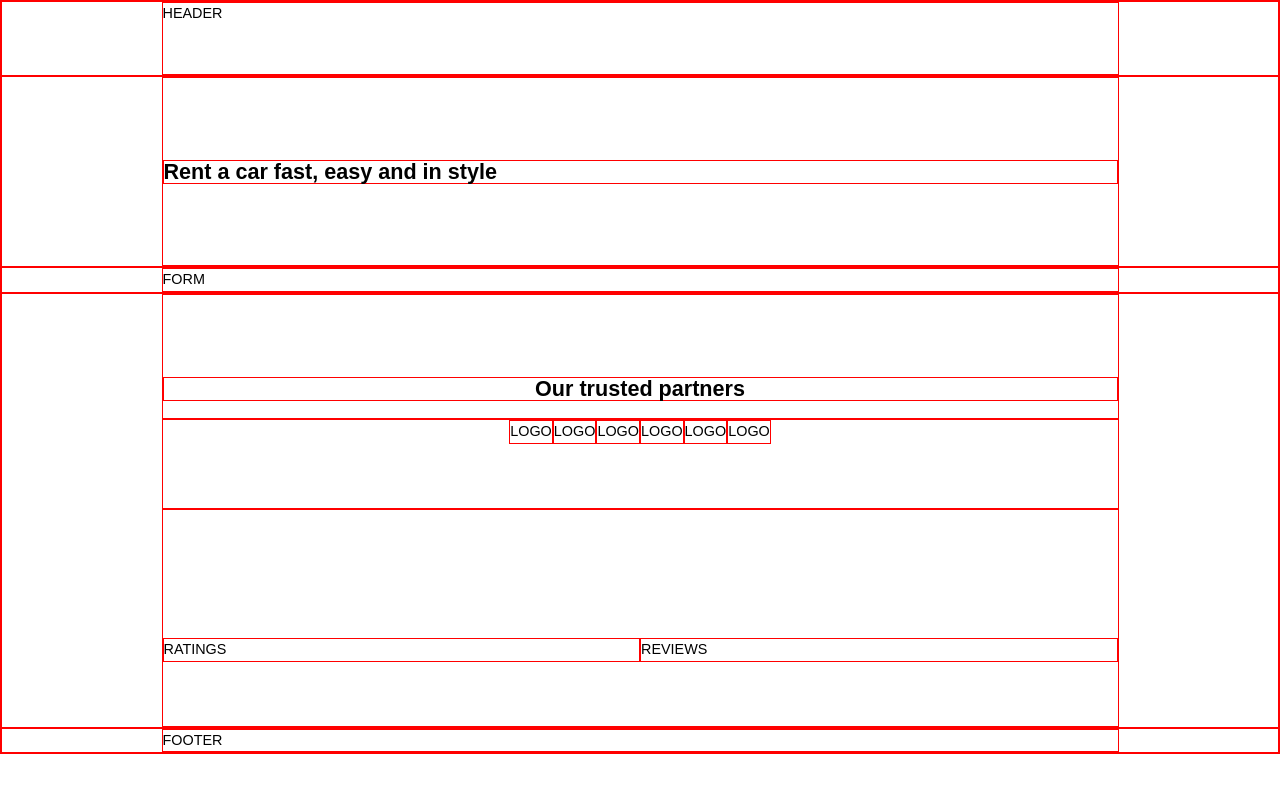
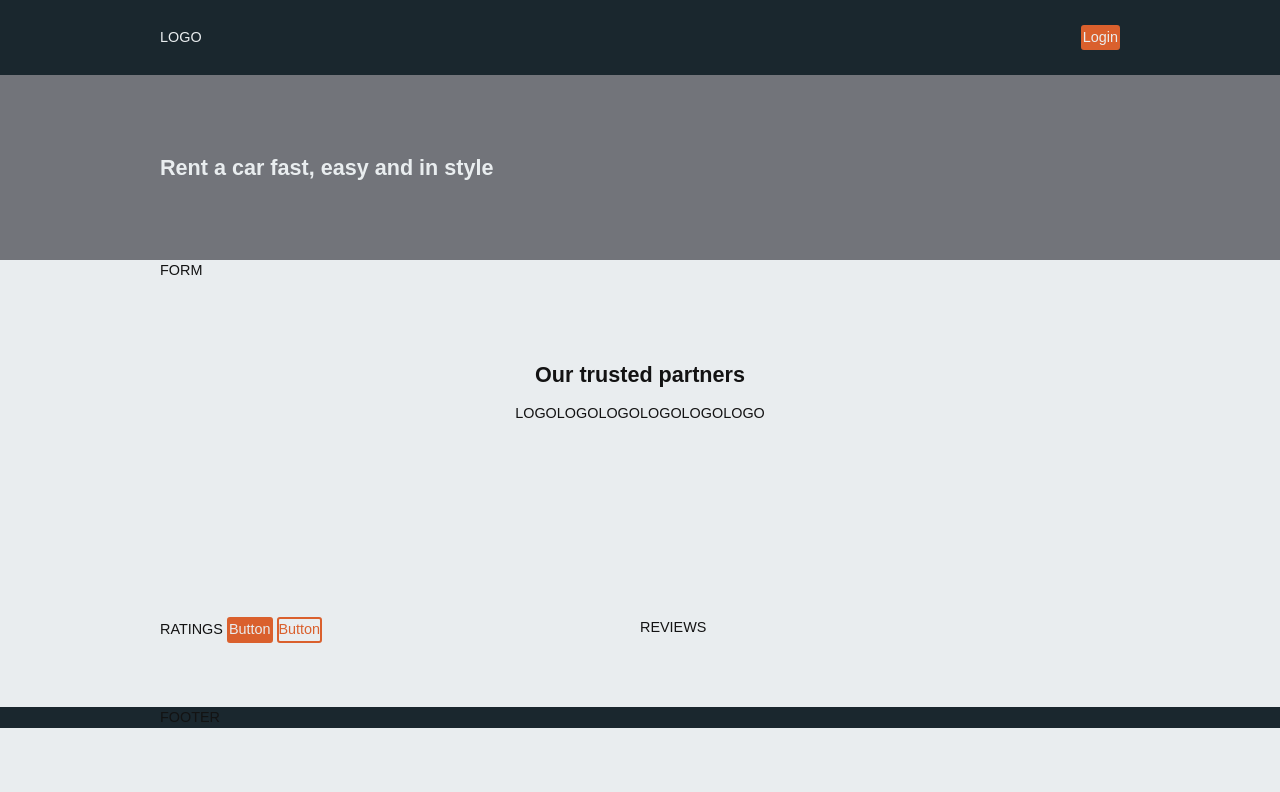
Before and after one commit to zawropati/CarRental, a website: page www/index.html in a window 1280 px wide. Drawn offline with Linux system fonts and the light colour scheme; files that its build step writes are made by us from their sources.

Commit message:
style main buttons

```diff
--- /dev/null
+++ b/app/scss/_buttons.scss
@@ -0,0 +1,29 @@
+
+
+.btn {
+    display: inline-block;
+    transition: all .25s ease;
+    cursor: pointer;
+    border-radius: 3px;
+}
+
+.btn-main {
+    background-color: $c-sec;
+    color: $c-light;
+    border: 2px solid $c-sec;
+    &:hover {
+        background-color: darken($color: $c-sec, $amount: 15);
+        border-color: darken($color: $c-sec, $amount: 15);
+    }
+}
+
+.btn-sec {
+    color: $c-sec;
+    border: 2px solid $c-sec;
+    background-color: transparent;
+    &:hover {
+        background-color: $c-sec;
+        color: darken($color: $c-sec, $amount: 30);
+        border-color: $c-sec;
+    }
+}
--- a/app/scss/_general.scss
+++ b/app/scss/_general.scss
@@ -6,10 +6,6 @@
     box-sizing: border-box;
     -webkit-box-sizing: border-box;
     -moz-box-sizing: border-box;
-}
-
-* {
-    border: 1px solid red;
 }
 
 :focus {
@@ -35,6 +31,8 @@ body {
     font-size: 0.9em;
     line-height: 1.5em;
     -webkit-font-smoothing: antialiased;
+    background-color: $c-light;
+    color: $c-black;
 }
 
 /*  HEADINGS   ============================================================================= */
--- a/app/scss/_grid.scss
+++ b/app/scss/_grid.scss
@@ -27,8 +27,6 @@
 	margin: 0 auto;
 }
 
-.container,
-.container-full,
 .inner,
 .inner--small,
 .inner--top,
--- a/app/scss/_helpers.scss
+++ b/app/scss/_helpers.scss
@@ -7,12 +7,21 @@ $font-headline: 'Flood';
 
 // Color vars ======================================
 
+
 $grey: #72747a;
 $orange: #da602d;
 $dirty-white: #e9edef;
 $dark-blue: #1a272e;
 $light-blue: #6d7d8b;
 
+$c-prim: #1A272E;
+$c-sec: #DA602D;
+$c-terc: #6D7D8B;
+
+$c-light: #E9EDEF;
+$c-dark: #72747A;
+$c-black: #131313;
+
 //  General mixins   =============================================================================
 
 @mixin text-centered {
--- a/app/scss/_sections.scss
+++ b/app/scss/_sections.scss
@@ -1,3 +1,20 @@
 .header {
     height: 75px;
+    background-color: $c-prim;
+    color: $c-light;
+
+    .container {
+        display: flex;
+        justify-content: space-between;
+        align-items: center;
+    }
 }
+
+.hero {
+    background-color: $c-dark;
+    color: $c-light;
+}
+
+.footer {
+    background-color: $c-prim;
+}
--- a/app/scss/index.scss
+++ b/app/scss/index.scss
@@ -3,3 +3,4 @@
 @import "general";
 @import "grid";
 @import "sections";
+@import "buttons";
--- a/www/index.html
+++ b/www/index.html
@@ -13,7 +13,8 @@
     <div class="wrapper">
         <header class="header">
             <div class="container">
-                HEADER
+                <div class="logo">LOGO</div>
+                <div class="btn btn-main">Login</div>
             </div>
         </header>
         <section class="section hero">
@@ -51,7 +52,10 @@
                 </a>
             </div>
             <div class="container inner--top inner--bottom">
-                <div class="col span_1_of_2_sm">RATINGS</div>
+                <div class="col span_1_of_2_sm">RATINGS
+                    <div class="btn btn-main">Button</div>
+                    <div class="btn btn-sec">Button</div>
+                </div>
                 <div class="col span_1_of_2_sm">REVIEWS</div>
             </div>
         </section>
```
Also changed, not shown: www/css/index.css.
